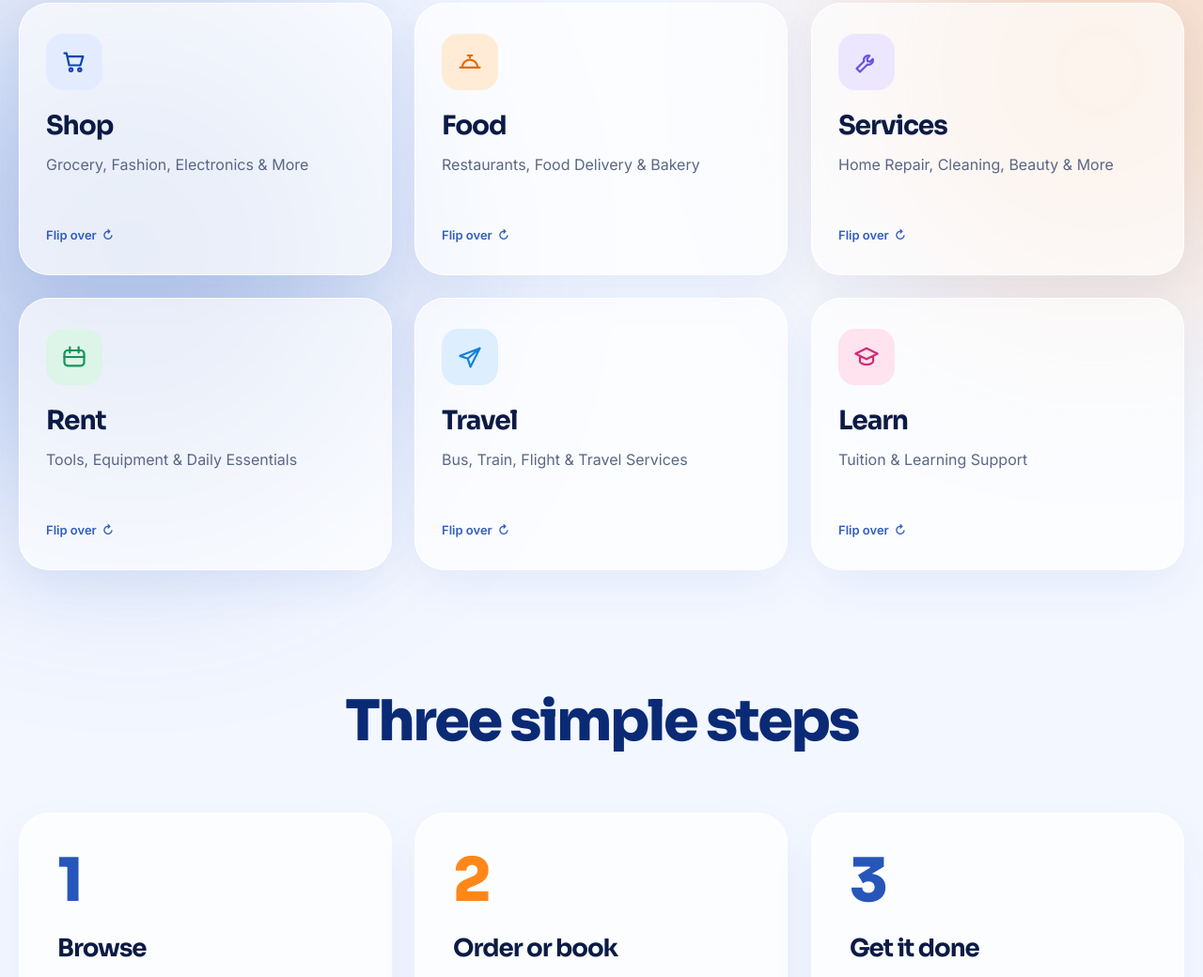
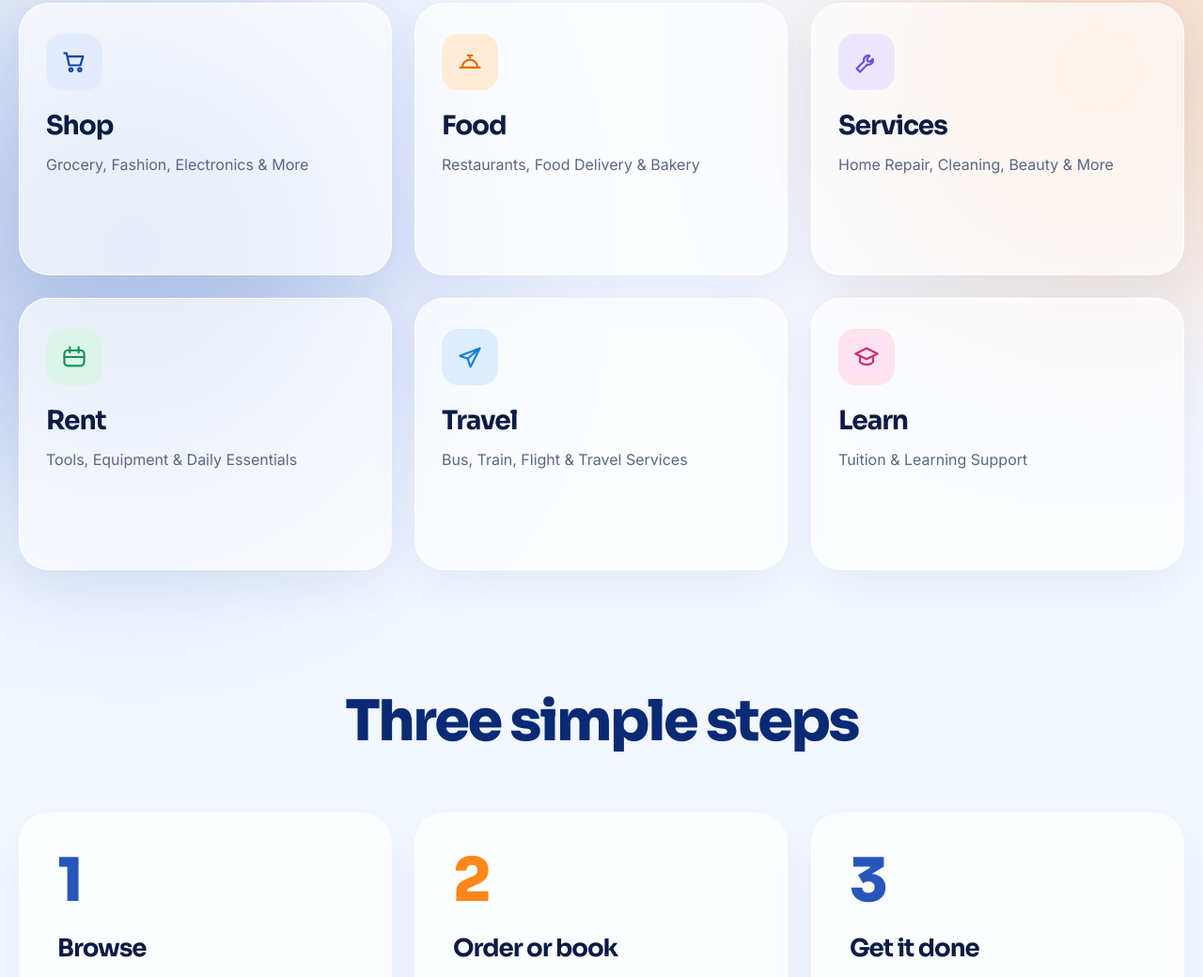
Before and after one commit to HoocAI/Apnazo-Landing-Page, a plain HTML site: page index.html in a window 1280 px wide. Shown: the part 1128-2168 px from the top of the page at 94% size. Drawn offline with Linux system fonts and the light colour scheme.

Commit message:
refactor: remove flip-hint elements from landing page cards

```diff
--- a/index.html
+++ b/index.html
@@ -1410,7 +1410,7 @@
               <h3>Shop</h3>
               <p>Grocery, Fashion, Electronics &amp; More</p>
             </div>
-            <div class="flip-hint"><span>Flip over</span> ↻</div>
+
           </div>
           <div class="card-back glass">
             <div>
@@ -1441,7 +1441,7 @@
               <h3>Food</h3>
               <p>Restaurants, Food Delivery &amp; Bakery</p>
             </div>
-            <div class="flip-hint"><span>Flip over</span> ↻</div>
+
           </div>
           <div class="card-back glass">
             <div>
@@ -1472,7 +1472,7 @@
               <h3>Services</h3>
               <p>Home Repair, Cleaning, Beauty &amp; More</p>
             </div>
-            <div class="flip-hint"><span>Flip over</span> ↻</div>
+
           </div>
           <div class="card-back glass">
             <div>
@@ -1503,7 +1503,7 @@
               <h3>Rent</h3>
               <p>Tools, Equipment &amp; Daily Essentials</p>
             </div>
-            <div class="flip-hint"><span>Flip over</span> ↻</div>
+
           </div>
           <div class="card-back glass">
             <div>
@@ -1534,7 +1534,7 @@
               <h3>Travel</h3>
               <p>Bus, Train, Flight &amp; Travel Services</p>
             </div>
-            <div class="flip-hint"><span>Flip over</span> ↻</div>
+
           </div>
           <div class="card-back glass">
             <div>
@@ -1565,7 +1565,7 @@
               <h3>Learn</h3>
               <p>Tuition &amp; Learning Support</p>
             </div>
-            <div class="flip-hint"><span>Flip over</span> ↻</div>
+
           </div>
           <div class="card-back glass">
             <div>
```
